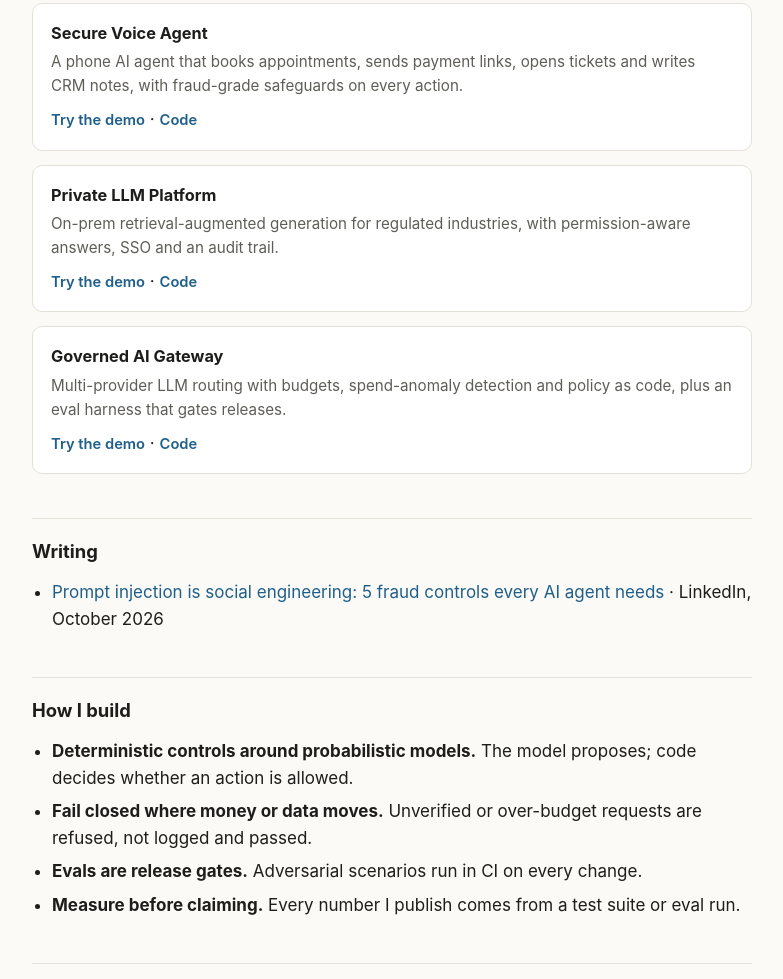
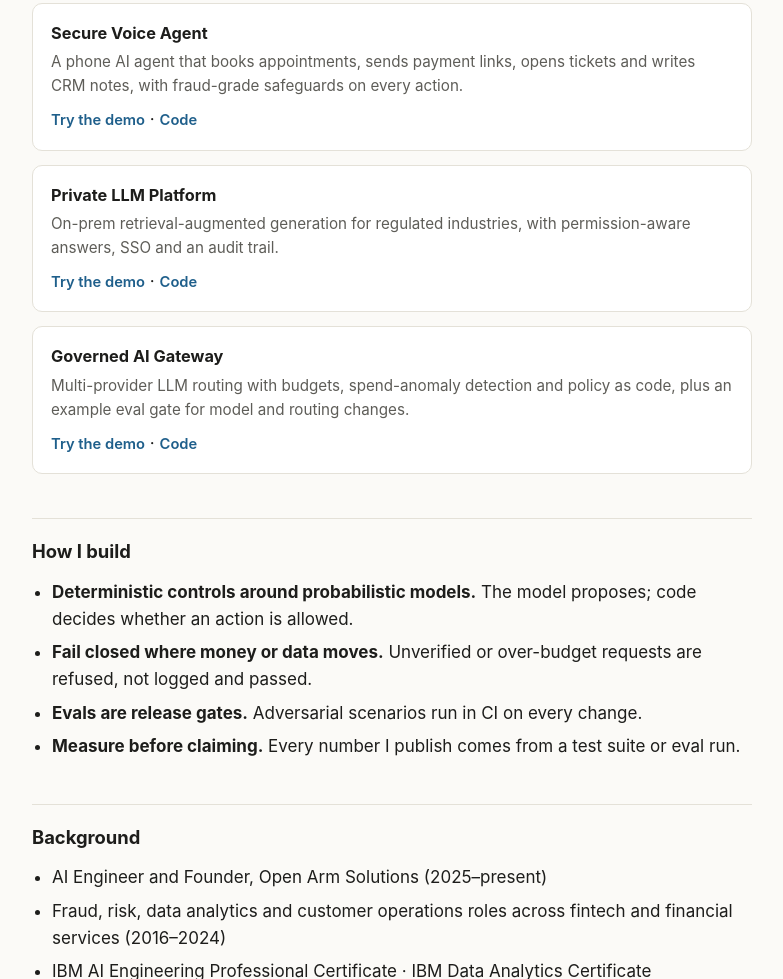
Before and after one commit to coreymathie/coreymathie.github.io, a plain HTML site: page index.html in a window 1280 px wide. Shown: the part 660-1639 px from the top of the page, without its empty margins (248-1031 px from the left). Drawn offline with Linux system fonts and the light colour scheme.

Commit message:
Remove article link until republish; tighten gateway wording

```diff
--- a/index.html
+++ b/index.html
@@ -70,7 +70,6 @@
       <a href="https://www.linkedin.com/in/coreymathie" rel="me">LinkedIn</a>
       <a href="https://github.com/coreymathie" rel="me">GitHub</a>
       <a href="#projects">Projects</a>
-      <a href="#writing">Writing</a>
       <a href="#approach">How I build</a>
     </nav>
   </header>
@@ -97,17 +96,10 @@
       </div>
       <div class="card">
         <h3>Governed AI Gateway</h3>
-        <p>Multi-provider LLM routing with budgets, spend-anomaly detection and policy as code, plus an eval harness that gates releases.</p>
+        <p>Multi-provider LLM routing with budgets, spend-anomaly detection and policy as code, plus an example eval gate for model and routing changes.</p>
         <a class="go" href="https://coreymathie.github.io/governed-ai-gateway/demo/">Try the demo</a> · <a class="go" href="https://github.com/coreymathie/governed-ai-gateway">Code</a>
       </div>
     </div>
-  </section>
-
-  <section aria-labelledby="writing">
-    <h2 id="writing">Writing</h2>
-    <ul>
-      <li><a href="https://www.linkedin.com/pulse/what-fraud-analysts-know-ai-agents-most-teams-dont-corey-mathie-kgjfe/">Prompt injection is social engineering: 5 fraud controls every AI agent needs</a> · LinkedIn, October 2026</li>
-    </ul>
   </section>
 
   <section aria-labelledby="approach">
```
